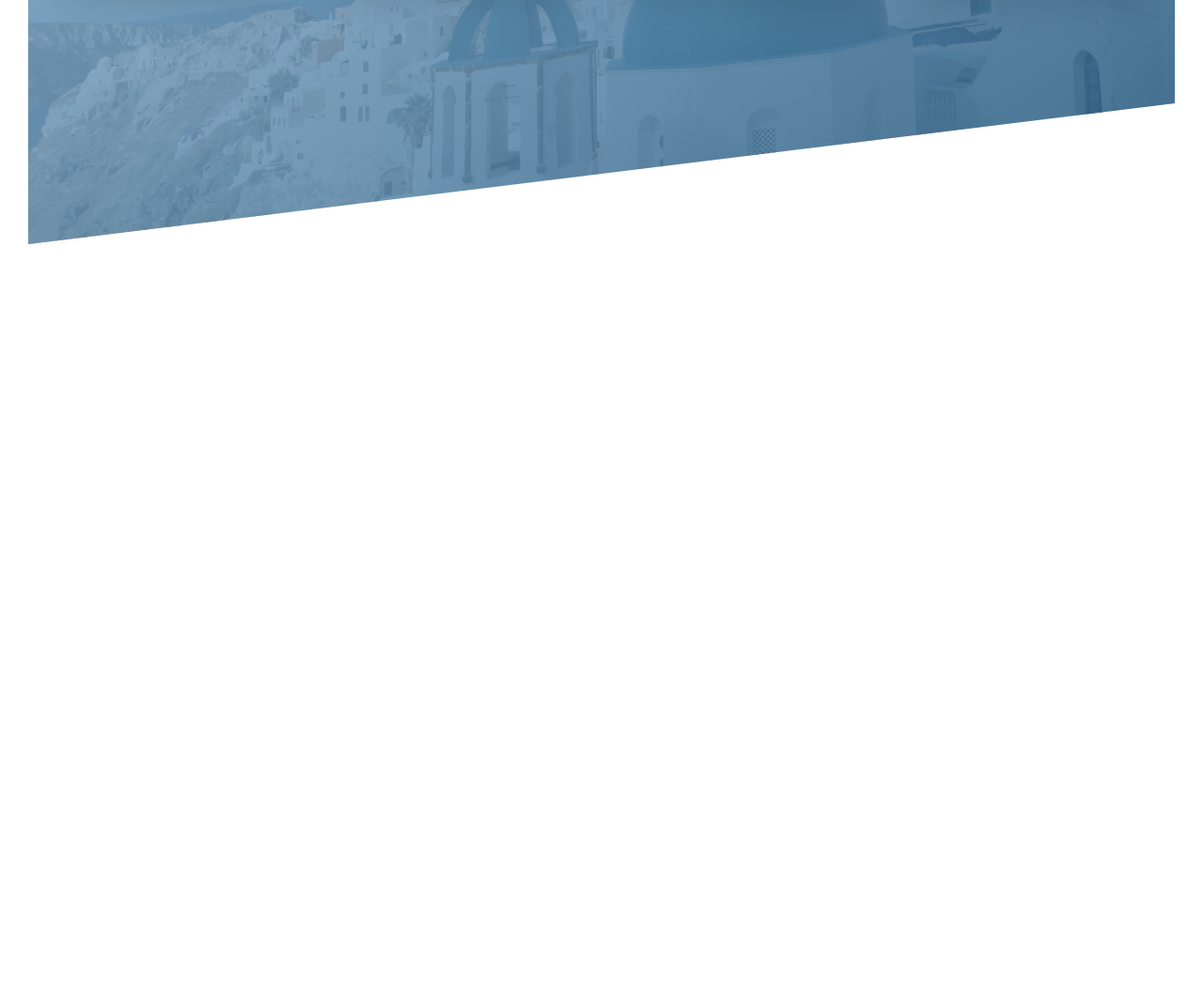
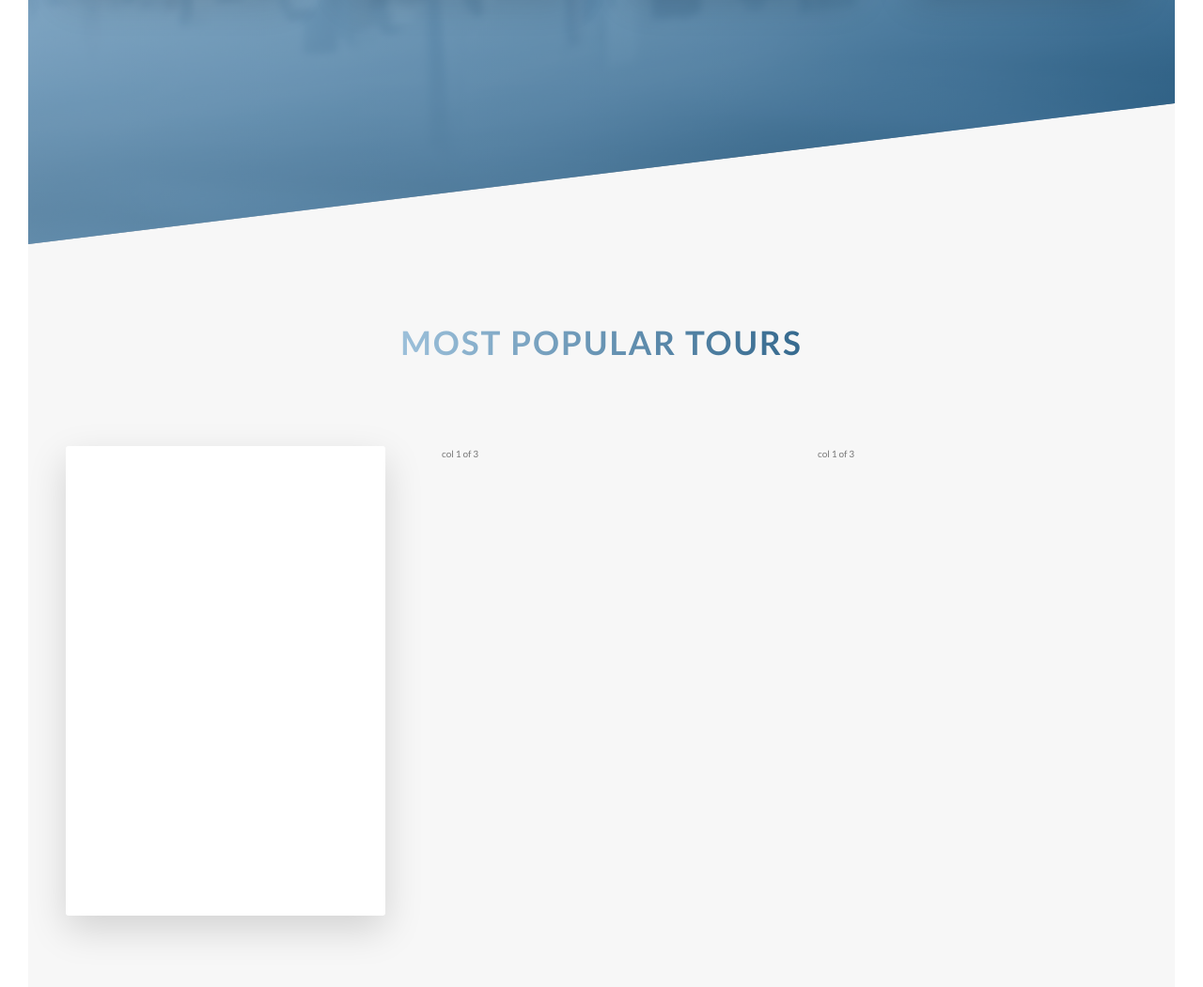
Before and after one commit to irenekochetkova/around_the_world, a website: page index.html in a window 1280 px wide. Shown: the part 2027-3078 px from the top of the page at 94% size. Before the commit the page ends 2287 px from the top, so only its background shows below. Drawn offline with Linux system fonts and the light colour scheme.

Commit message:
created card in the section tours

```diff
--- a/index.html
+++ b/index.html
@@ -101,6 +101,33 @@
         </div>
       </section>
 
+      <section class="section-tours">
+        <div class="u-center-text u-margin-bottom-big">
+          <h2 class="heading-secondary">
+            Most popular tours
+          </h2>
+        </div>
+
+        <div class="row">
+          <div class="col-1-of-3">
+            <div class="card">
+              <div class="card_side card_side--front">
+                front
+              </div>
+              <div class="card_side card_side--back card_side--back-1">
+                back
+              </div>
+            </div>
+          </div>
+          <div class="col-1-of-3">
+            col 1 of 3
+          </div>
+          <div class="col-1-of-3">
+            col 1 of 3
+          </div>
+        </div>
+      </section>
+
     </main>
     <!--
     <section class="grid-test">
--- a/sass/abstracts/_variables.scss
+++ b/sass/abstracts/_variables.scss
@@ -2,6 +2,12 @@
 $color-primary:#5191be;
 $color-primary-light: #9cc0da;
 $color-primary-dark: #35698e;
+
+$color-secondary-light: #ffb900;
+$color-secondary-dark: #ff7730;
+
+$color-tertiary-light: #2998ff;
+$color-tertiary-dark: #5643fa;
 
 $color-grey-light-1: #f7f7f7;
 
--- /dev/null
+++ b/sass/components/_card.scss
@@ -0,0 +1,41 @@
+.card {
+  perspective: 150rem;
+  -moz-perspective: 150rem;
+  position: relative;
+  height: 50rem;
+
+  &_side {
+    color: #fff;
+    font-size: 2rem;
+    height: 50rem;
+    transition: all .8s ease;
+    position: absolute;
+    top: 0;
+    left: 0;
+    width: 100%;
+    backface-visibility: hidden;
+    border-radius: 3px;
+    box-shadow: 0 1.5rem 4rem rgba($color-black, .15);
+
+    &--front {
+      background-color: $color-white;
+    }
+
+    &--back {
+      transform: rotateY(180deg);
+
+      &-1 {
+         background-image: linear-gradient(to right bottom, $color-secondary-light, $color-secondary-dark);
+      }
+    }
+  }
+
+
+  &:hover &_side--front {
+    transform: rotateY(180deg);
+  }
+
+  &:hover &_side--back {
+    transform: rotateY(0);
+  }
+}
--- a/sass/main.scss
+++ b/sass/main.scss
@@ -10,6 +10,7 @@
 @import "components/button";
 @import "components/composition";
 @import "components/feature-box";
+@import "components/card";
 
 @import "layout/grid";
 @import "layout/header";
--- a/sass/pages/_home.scss
+++ b/sass/pages/_home.scss
@@ -11,7 +11,7 @@
      rgba($color-primary-light,0.85),
      rgba($color-primary-dark,0.85)),
 
-  url(../img/travel.jpg);
+  url(../img/city-feature.jpg);
   background-size: cover;
   transform: skewY(-7deg);
   margin-top: -10rem;
@@ -21,3 +21,9 @@
   }
 
 }
+
+.section-tours {
+  background-color: $color-grey-light-1;
+  padding: 25rem 0 50rem 0;
+  margin-top: -10rem;
+}
```
Also changed, not shown: css/style.css, img/city-feature.jpg (added).
